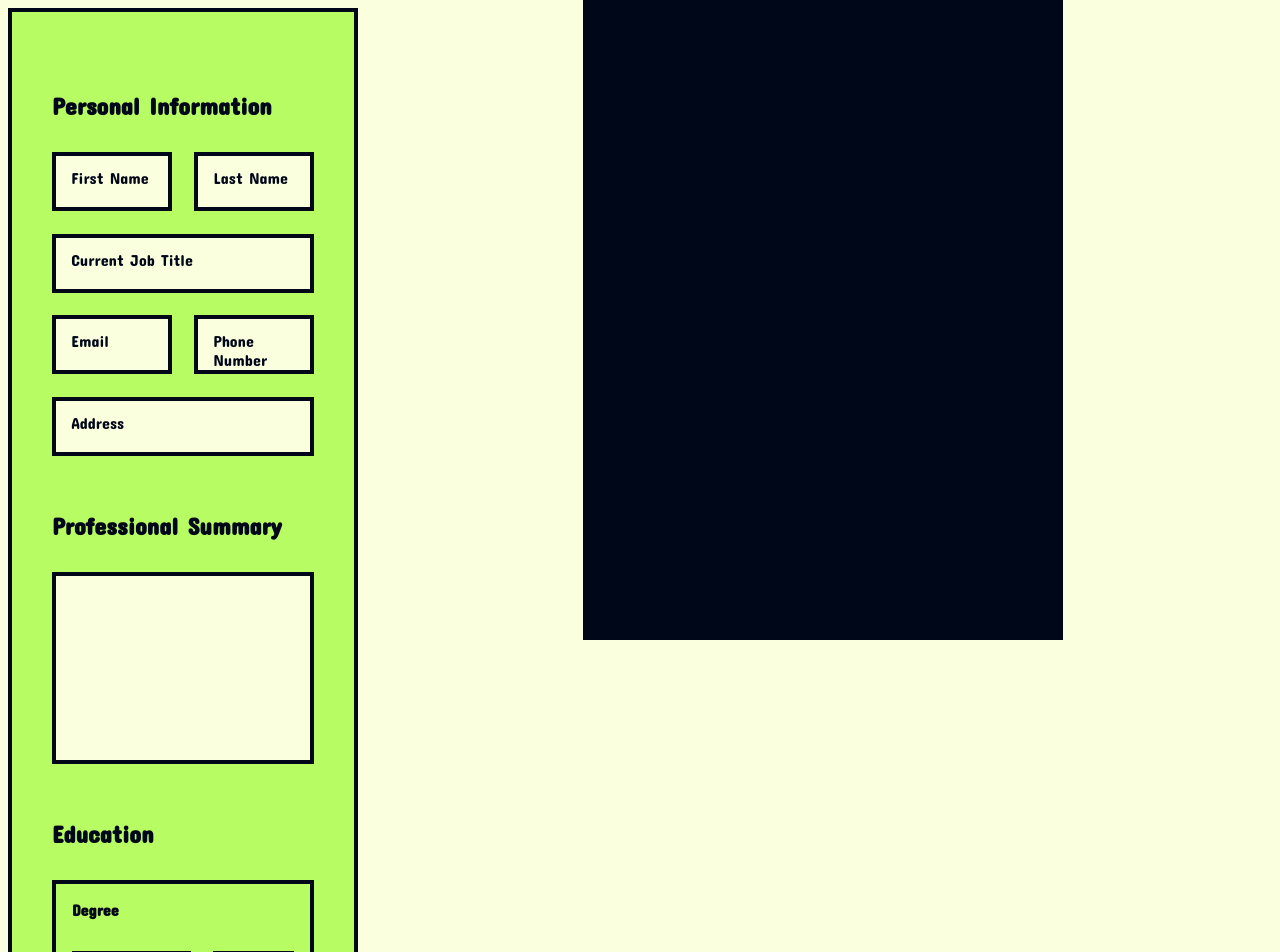
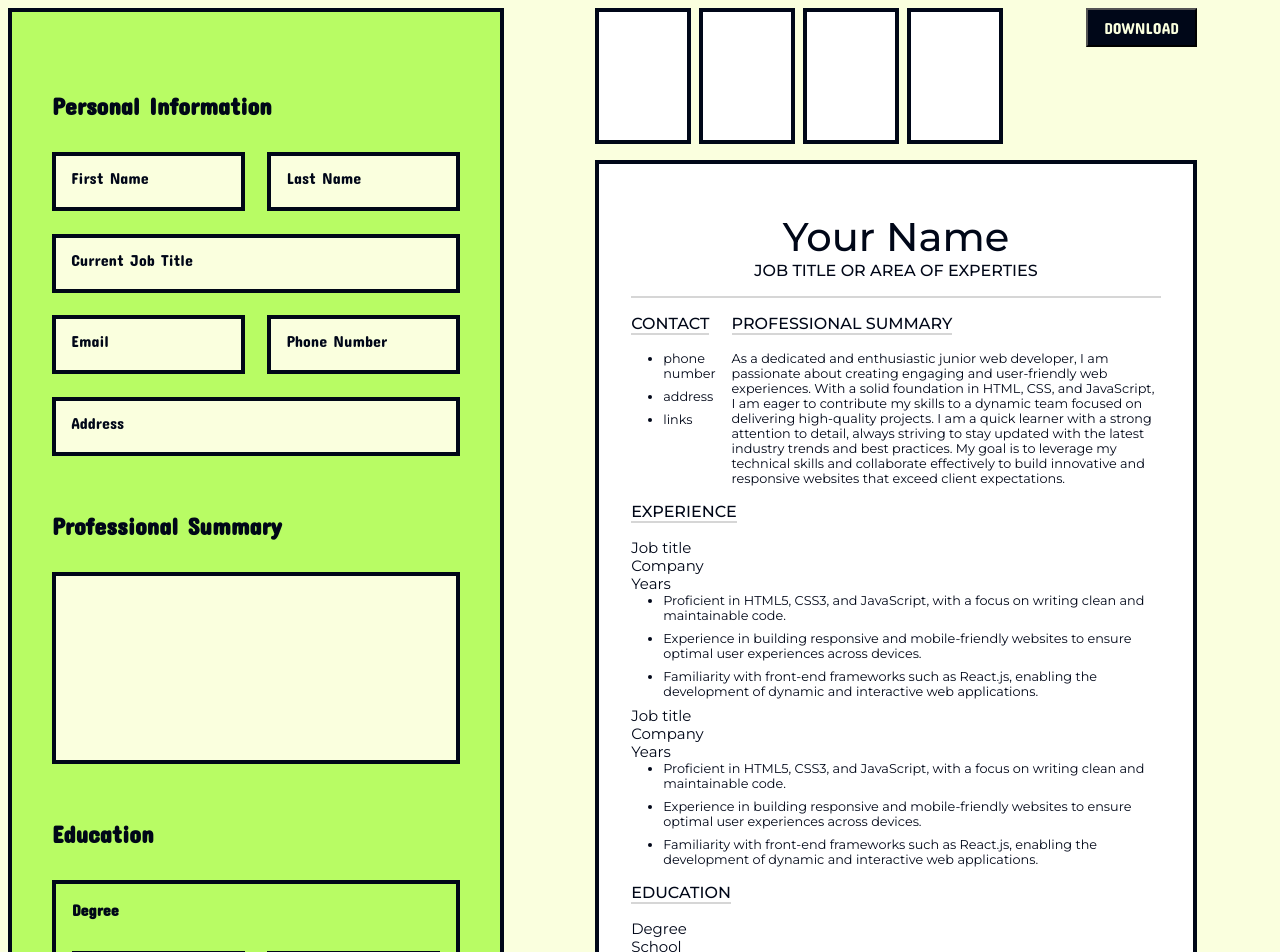
Before and after one commit to ADjoudi/resume, a React (Vite) app: page / in a window 1280 px wide. Shown: the top 952 px of the page. Built offline with nearby package versions, Linux system fonts and the light colour scheme.

Commit message:
made cv template and layout

```diff
--- a/src/App.css
+++ b/src/App.css
@@ -3,7 +3,7 @@
 :root {
   --bg: #faffde;
   --secondary: #b8fc64;
-  --secondary-hover: #7ecf1b;
+  --secondary-hover: rgb(150, 228, 54);
   --line: #000718;
   --line-op: #00071891;
   --border: 0.3rem solid var(--line);
@@ -20,11 +20,12 @@ body {
 }
 body {
   width: 100%;
+  background-color: var(--bg);
 }
 .app {
   position: relative;
   width: 100%;
-  height: max-content;
+  height: 100%;
   display: flex;
   flex-direction: row;
   align-items: start;
@@ -32,8 +33,10 @@ body {
 }
 
 .inputs {
-  width: 40%;
   display: flex;
+  align-items: center;
+  justify-content: center;
+  width: 40vw;
 }
 
 .inputs form {
@@ -90,16 +93,57 @@ body {
 }
 
 .outputs {
+  flex: 1;
   display: flex;
   flex-direction: column;
   align-items: center;
   justify-content: center;
+  gap: 1rem;
   position: sticky;
   top: 0;
-  width: 100%;
+  padding: 0.5rem;
 }
-.box {
-  height: 40rem;
-  width: 30rem;
-  background-color: #000718;
+
+.outputs .header {
+  display: flex;
+  flex-direction: row;
+  justify-content: start;
+  align-items: start;
+  width: 80%;
 }
+.outputs .header .choices {
+  display: flex;
+  flex-direction: row;
+  justify-content: start;
+  align-items: start;
+  gap: 0.5rem;
+}
+.outputs .header .choices .choice {
+  width: 6rem;
+  aspect-ratio: 1/1.414;
+  border: var(--border);
+  background-color: white;
+}
+.outputs .header .choices .choice:hover {
+  cursor: pointer;
+}
+.outputs .header .choices .choice-clicked {
+  transform: scale(1.02) translateY(-0.4rem);
+  box-shadow: 0rem 0.6rem 0px -0.4rem var(--line);
+  outline: none;
+}
+
+.outputs .header button {
+  margin-left: auto;
+  background-color: var(--line);
+  padding: 0.5rem 1rem;
+  font-size: 1rem;
+  color: var(--bg);
+}
+.outputs .output {
+  flex: 1;
+  width: 80%;
+  aspect-ratio: 1/1.414;
+  border: var(--border);
+  background-color: white;
+}
--- a/src/App.jsx
+++ b/src/App.jsx
@@ -4,6 +4,7 @@ import Input from "./components/myInput.jsx";
 import Card from "./components/Card";
 import Add from "./components/Add";
 import Link from "./components/Link";
+import Cv1 from "./components/Cv1";
 
 function App() {
   const [info, setInfo] = useState({
@@ -158,6 +159,15 @@ function App() {
       return prevLinks.concat([{ label: "", link: "" }]);
     });
   };
+
+  const handleChoiceClick = (e) => {
+    const children = Array.from(e.currentTarget.children);
+    children.map((child) =>
+      child === e.target
+        ? child.classList.add("choice-clicked")
+        : child.classList.remove("choice-clicked")
+    );
+  };
   return (
     <div className="app">
       <div className="inputs">
@@ -258,7 +268,18 @@ function App() {
         </form>
       </div>
       <div className="outputs">
-        <div className="box"></div>
+        <div className="header">
+          <div className="choices" onClick={handleChoiceClick}>
+            <div className="choice"></div>
+            <div className="choice"></div>
+            <div className="choice"></div>
+            <div className="choice"></div>
+          </div>
+          <button>DOWNLOAD</button>
+        </div>
+        <div className="output">
+          <Cv1 />
+        </div>
       </div>
     </div>
   );
--- /dev/null
+++ b/src/components/Cv1.css
@@ -0,0 +1,68 @@
+@import url("https://fonts.googleapis.com/css2?family=Montserrat:wght@400;500&display=swap");
+#cv1 * {
+  font-family: "Montserrat", sans-serif;
+  font-weight: 400;
+}
+#cv1 {
+  display: flex;
+  flex-direction: column;
+  justify-content: start;
+  align-items: center;
+  gap: 1rem;
+  padding: 2rem;
+}
+#cv1 header {
+  width: 100%;
+  display: flex;
+  flex-direction: column;
+  align-items: center;
+  justify-content: center;
+  padding: 1rem;
+  border-bottom: 2px solid rgb(214, 214, 214);
+}
+#cv1 header h2 {
+  border: none;
+}
+#cv1 section {
+  display: flex;
+  flex-direction: column;
+  justify-content: start;
+  align-items: start;
+  gap: 1rem;
+}
+
+#cv1 h1 {
+  font-weight: 500;
+  font-size: 2.5rem;
+}
+#cv1 h2 {
+  font-weight: 500;
+  font-size: 1rem;
+}
+#cv1 P,
+#cv1 li {
+  font-weight: 400;
+  font-size: 0.8rem;
+}
+
+#cv1 .intro {
+  display: flex;
+  flex-direction: row;
+  gap: 1rem;
+}
+
+#cv1 ul {
+  display: flex;
+  flex-direction: column;
+  gap: 0.5rem;
+  list-style: disc;
+  padding-left: 2rem;
+}
+#cv1 h2 {
+  border-bottom: 2px solid rgb(214, 214, 214);
+}
+#cv1 #education > ul,
+#cv1 #experience > ul {
+  list-style: none;
+  padding: 0;
+}
--- /dev/null
+++ b/src/components/Cv1.jsx
@@ -0,0 +1,104 @@
+import React from "react";
+import "./Cv1.css";
+
+export default function Cv1() {
+  return (
+    <div id="cv1">
+      <header>
+        <h1>Your Name</h1>
+        <h2>JOB TITLE OR AREA OF EXPERTIES</h2>
+      </header>
+      <div className="intro">
+        <section id="contact">
+          <h2>CONTACT</h2>
+          <ul>
+            <li>phone number</li>
+            <li>address</li>
+            <li>links</li>
+          </ul>
+        </section>
+        <section id="summary">
+          <h2>PROFESSIONAL SUMMARY</h2>
+          <p>
+            As a dedicated and enthusiastic junior web developer, I am
+            passionate about creating engaging and user-friendly web
+            experiences. With a solid foundation in HTML, CSS, and JavaScript, I
+            am eager to contribute my skills to a dynamic team focused on
+            delivering high-quality projects. I am a quick learner with a strong
+            attention to detail, always striving to stay updated with the latest
+            industry trends and best practices. My goal is to leverage my
+            technical skills and collaborate effectively to build innovative and
+            responsive websites that exceed client expectations.
+          </p>
+        </section>
+      </div>
+      <section id="experience">
+        <h2>EXPERIENCE</h2>
+        <ul>
+          <li>
+            <h3>Job title</h3>
+            <h3>Company</h3>
+            <h3>Years</h3>
+            <ul>
+              <li>
+                Proficient in HTML5, CSS3, and JavaScript, with a focus on
+                writing clean and maintainable code.
+              </li>
+              <li>
+                Experience in building responsive and mobile-friendly websites
+                to ensure optimal user experiences across devices.
+              </li>
+              <li>
+                Familiarity with front-end frameworks such as React.js, enabling
+                the development of dynamic and interactive web applications.
+              </li>
+            </ul>
+          </li>
+          <li>
+            <h3>Job title</h3>
+            <h3>Company</h3>
+            <h3>Years</h3>
+            <ul>
+              <li>
+                Proficient in HTML5, CSS3, and JavaScript, with a focus on
+                writing clean and maintainable code.
+              </li>
+              <li>
+                Experience in building responsive and mobile-friendly websites
+                to ensure optimal user experiences across devices.
+              </li>
+              <li>
+                Familiarity with front-end frameworks such as React.js, enabling
+                the development of dynamic and interactive web applications.
+              </li>
+            </ul>
+          </li>
+        </ul>
+      </section>
+      <section id="education">
+        <h2>EDUCATION</h2>
+        <ul>
+          <li>
+            <h3>Degree</h3>
+            <h3>School</h3>
+            <h3>Years</h3>
+            <ul>
+              <li>
+                Proficient in HTML5, CSS3, and JavaScript, with a focus on
+                writing clean and maintainable code.
+              </li>
+              <li>
+                Experience in building responsive and mobile-friendly websites
+                to ensure optimal user experiences across devices.
+              </li>
+              <li>
+                Familiarity with front-end frameworks such as React.js, enabling
+                the development of dynamic and interactive web applications.
+              </li>
+            </ul>
+          </li>
+        </ul>
+      </section>
+    </div>
+  );
+}
```
